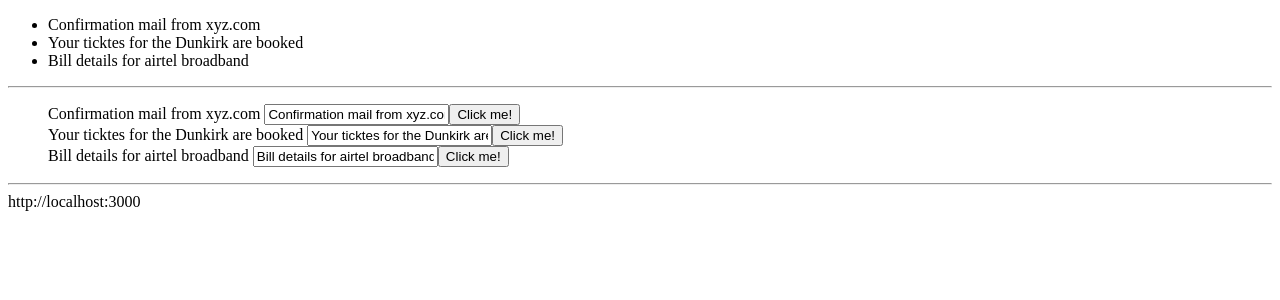
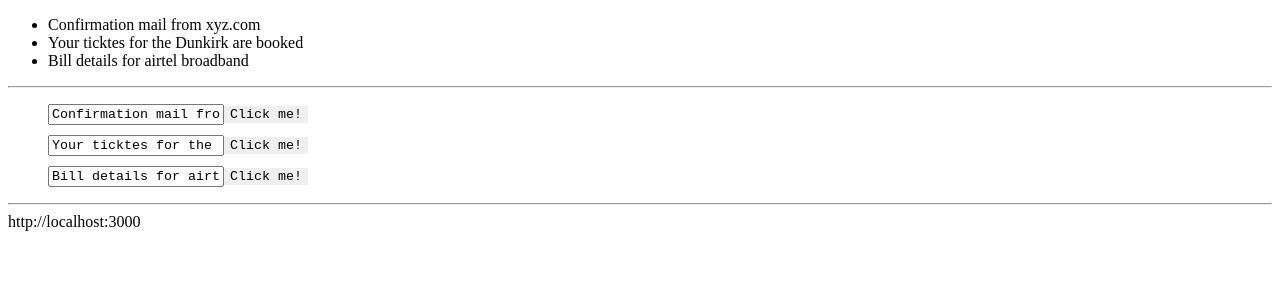
Before and after one commit to vinay-thallam/angular2-fundamentals, an Angular app: page / in a window 1280 px wide. Shown: the top 300 px of the page. Built offline with nearby package versions, Linux system fonts and the light colour scheme.

Commit message:
adding css in the angular2 components

```diff
--- a/src/app/app.component.css
+++ b/src/app/app.component.css
@@ -0,0 +1,3 @@
+app-simple-form{
+	margin-bottom: 10px;
+}
--- a/src/app/simple-form/simple-form.component.ts
+++ b/src/app/simple-form/simple-form.component.ts
@@ -4,12 +4,25 @@
   selector: 'app-simple-form',
   template: `
     <div>
-      {{msg}}
       <input #myInput type="text" [(ngModel)]="msg">
       <button (click)="update.emit({text:msg})">Click me!</button>
     </div>
   `,
-  styles: []
+  styles: [`
+  :host{
+    display: flex;
+    flex-direction: column;
+  }
+  *{
+    font-family : monospace;
+  }
+  input:focus{
+    font-weight : bold;
+  }
+  button{
+    border : none
+  }
+  `]
 })
 export class SimpleFormComponent implements OnInit {
 
```
